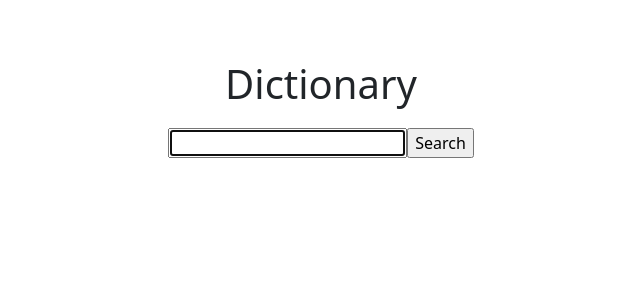
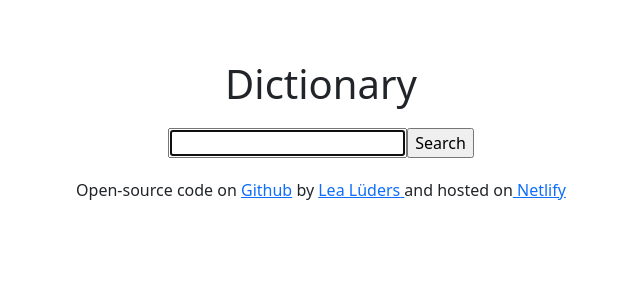
Before and after one commit to LeiaLL/DictionaryReactApp, a React (Create React App) app: page / in a window 1280 px wide. Shown: the top 300 px of the page, without its empty margins (319-959 px from the left). Built offline with nearby package versions, Linux system fonts and the light colour scheme.

Commit message:
Added signature

```diff
--- a/src/Dictionary.js
+++ b/src/Dictionary.js
@@ -1,11 +1,12 @@
 import React, { useState } from "react";
 import axios from "axios";
-import Results from "./Results"
+import Results from "./Results";
+import Signature from "./Signature";
 import "./Dictionary.css";
 
 export default function Dictionary() {
   const [keyword, setKeyword] = useState(" ");
-  const [results, setResults] = useState(null)
+  const [results, setResults] = useState(null);
 
   function handelResponse(response) {
     setResults(response.data[0]);
@@ -29,7 +30,8 @@ export default function Dictionary() {
         <input type="search" autoFocus={true} onChange={handelChange} />
         <input type="submit" value="Search" />
       </form>
-      <Results results={results}/>
+      <Results results={results} />
+      <Signature />
     </div>
   );
 }
--- /dev/null
+++ b/src/Signature.js
@@ -0,0 +1,30 @@
+import React from "react";
+
+export default function Signature() {
+  return (
+    <div className="signature">
+      Open-source code on{" "}
+      <a
+        href="https://github.com/LeiaLL/DictionaryReactApp.git"
+        target="_blank"
+        rel="noreferrer"
+      >
+        Github
+      </a>{" "}
+      by{" "}
+      <a
+        href="https://www.linkedin.com/in/lea-lüders-71866719b/s"
+        target="_blank"
+        rel="noreferrer"
+      >
+        {" "}
+        Lea Lüders{" "}
+      </a>
+      and hosted on
+      <a href="https://www.netlify.com" target="_blank" rel="noreferrer">
+        {" "}
+        Netlify{" "}
+      </a>
+    </div>
+  );
+}
```
